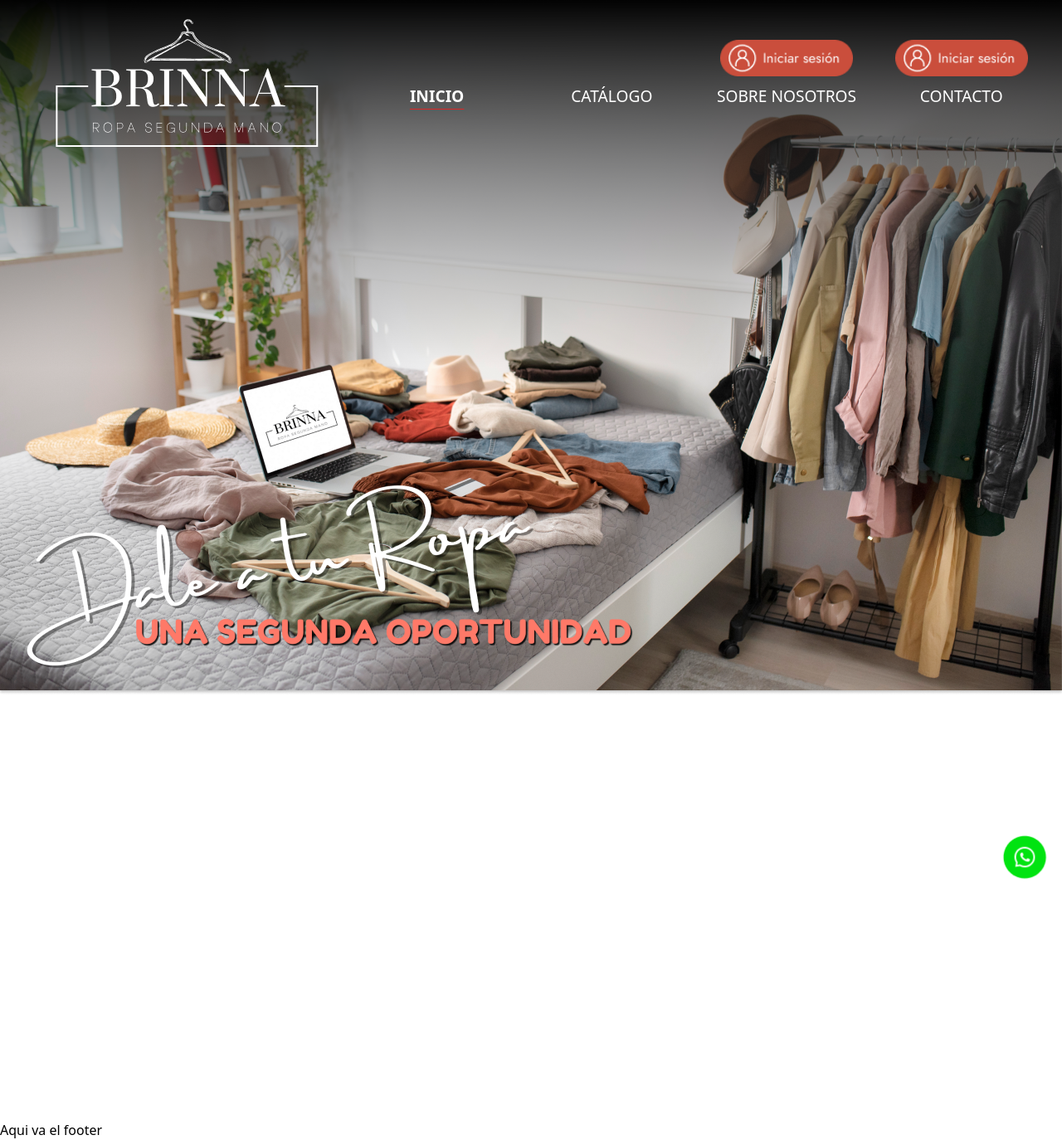
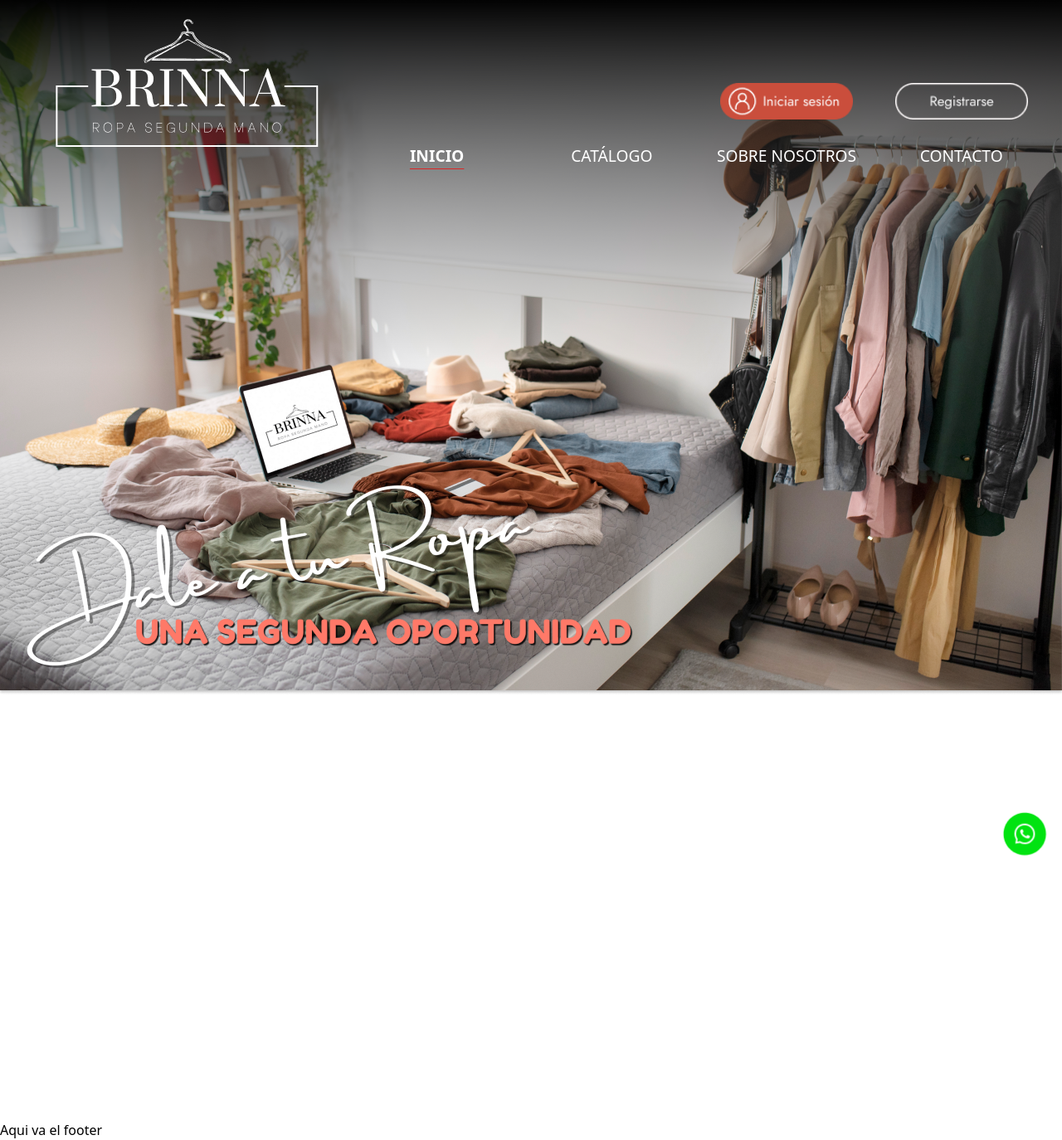
Before and after one commit to CeciliaBPerdomo/Brinna, a Next.js app: page / in a window 1280 px wide. Shown: the whole page at 83% size. Built offline with nearby package versions, Linux system fonts and the light colour scheme.

Commit message:
Registro

```diff
--- a/src/app/globals.css
+++ b/src/app/globals.css
@@ -11,11 +11,19 @@
 
 .logoWhatsapp {
   float: right;
-  margin-top: 850px;
+  margin-top: 750px;
 }
 
 .menuInicio {
   font-size: larger;
+}
+
+.barraNavegacion{
+  padding-top: 20px;
+}
+
+.barraBotones{
+  padding-top: 100px;
 }
 
 /* Para dispositivos móviles */
--- a/src/components/HeaderHome.js
+++ b/src/components/HeaderHome.js
@@ -31,7 +31,7 @@ const HeaderHome = () => {
     return (
         <div className="bannerHome">
 
-            <div class="grid grid-cols-6 mr-4 pt-12 text-center justify-items-center">
+            <div class="grid grid-cols-6 mr-4 pt-12 text-center justify-items-center barraBotones">
 
                 {/* Registro e inicio de sesion */}
                 <div></div>
@@ -50,14 +50,16 @@ const HeaderHome = () => {
 
                 <div>
                     <Image
-                        src={"/images/botones/inicio_sesion.png"}
+                        src={"/images/botones/registrarse.png"}
                         alt="Registrarse"
                         width={160}
                         height={50}
                     />
                 </div>
+            </div>
 
 
+            <div class="grid grid-cols-6 mr-4 pt-12 text-center justify-items-center barraNavegacion">
                 {/* Menu de navegacion */}
                 <div></div>
                 <div></div>
```
Also changed, not shown: public/images/botones/registrarse.png (added).
